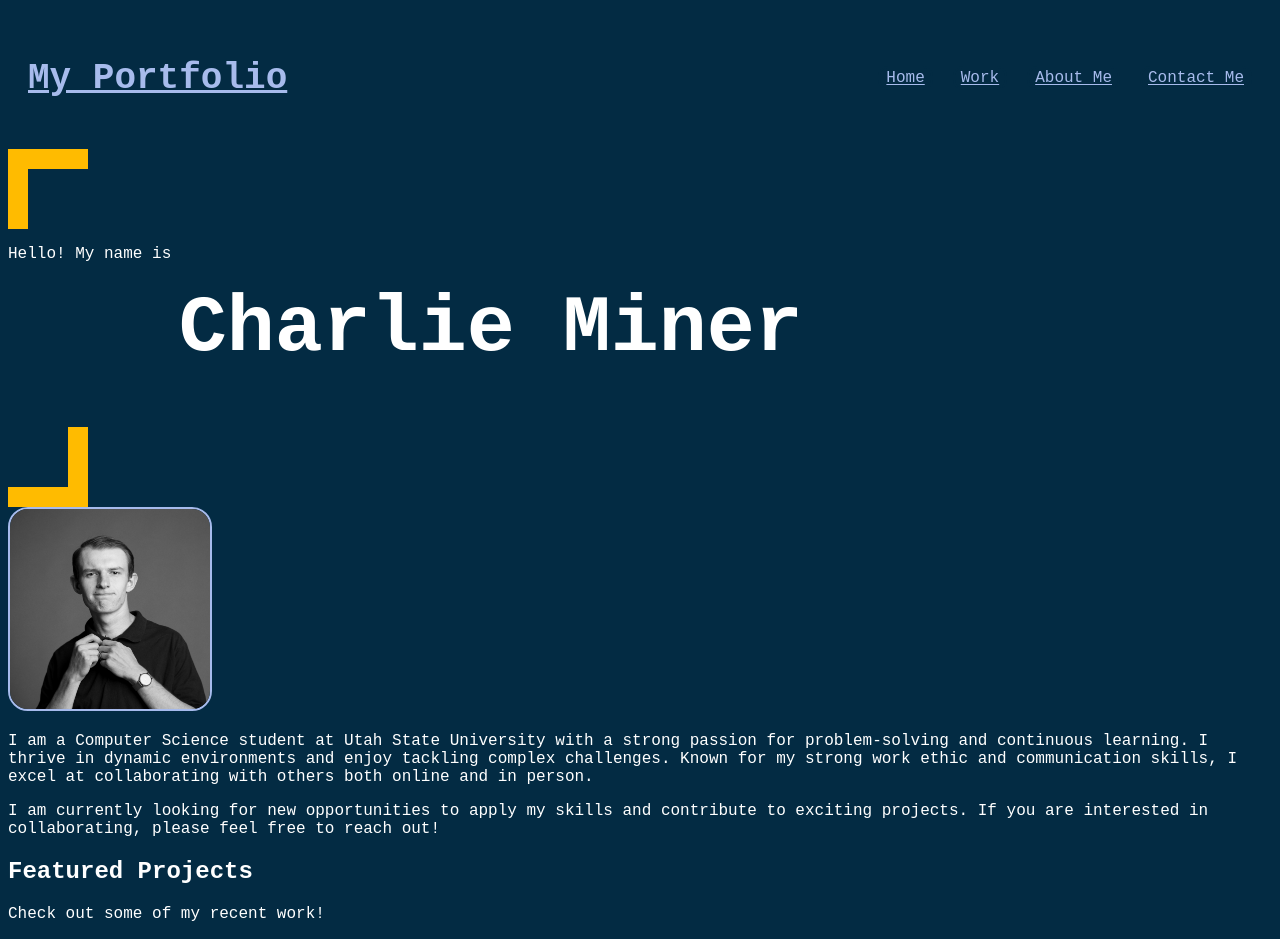
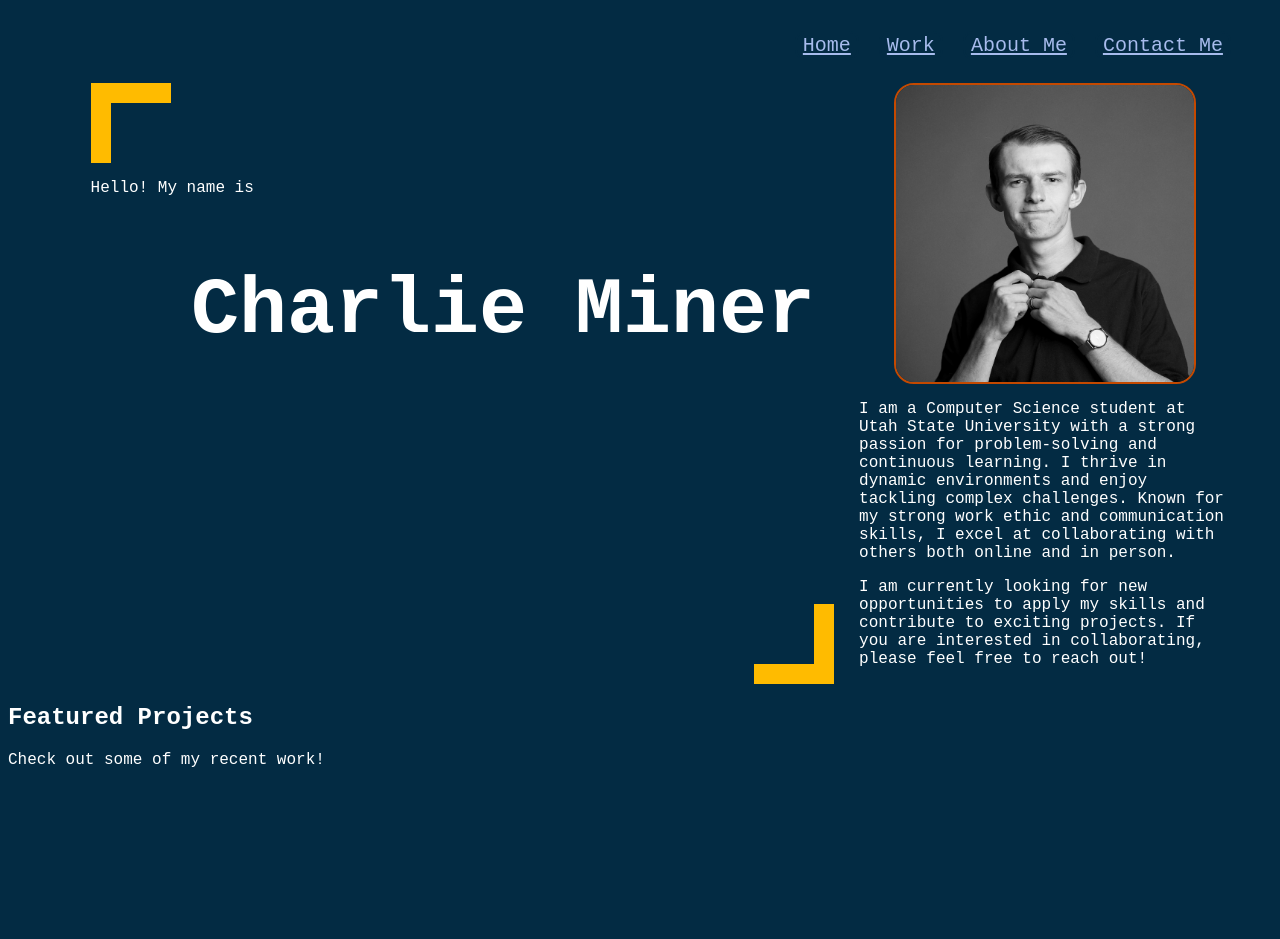
Before and after one commit to Churro1/portfolio, a React (Vite) app: page / in a window 1280 px wide. After the commit the page ends 800 px from the top, so only its background shows below. Built offline with nearby package versions, Linux system fonts and the light colour scheme.

Commit message:
some stylign stuff

```diff
--- a/src/components/Landing.jsx
+++ b/src/components/Landing.jsx
@@ -7,13 +7,16 @@ function Landing() {
 
   return (
     <>
+      <div className='container'>
+
+        <div className="left-section">
           <div className='top-left-corner'>
             <div className='vertical'></div>
             <div className='horizontal'></div>
           </div>
 
-      <div className="title">
-        <p>Hello! My name is</p>
+          <div className="introduction">
+            <p className='hello'>Hello! My name is</p>
             <h1 className='name'>Charlie Miner</h1>
           </div>
 
@@ -21,12 +24,12 @@ function Landing() {
             <div className='vertical'></div>
             <div className='horizontal'></div>
           </div>
+        </div>
 
+        <div className="right-section">
 
-      <div>
           <img className="headshot" src={headshot} alt="Charlie Miner Headshot" />
 
-      </div>
 
           <div className="description">
             <p>
@@ -35,6 +38,8 @@ function Landing() {
             <p>
               I am currently looking for new opportunities to apply my skills and contribute to exciting projects. If you are interested in collaborating, please feel free to reach out!
             </p>
+          </div>
+        </div>
       </div>
 
       <div className="featured">
--- a/src/components/Navigation.jsx
+++ b/src/components/Navigation.jsx
@@ -11,9 +11,9 @@ function Navigation() {
 
     return (
         <nav>
-            <div  className="nav-title">
+            {/* <div  className="nav-title">
                 <h1>My Portfolio</h1>
-            </div>
+            </div> */}
 
             <div className="nav-buttons" >
                 <button onClick={() => handleNavigation("/")}>Home</button>
--- a/src/styles/App.css
+++ b/src/styles/App.css
@@ -12,10 +12,3 @@ html {
     color: white;
     font-family: 'Courier New', Courier, monospace;
 }
-
-img {
-    width: auto;
-    height: 200px;
-    border-radius: 20px;
-    border: 2px solid var(--powder-blue);
-}
--- a/src/styles/landing.css
+++ b/src/styles/landing.css
@@ -1,11 +1,60 @@
+.container {
+    display: grid;
+    grid-template-columns: 2fr 1fr;
+    gap: 2%;
+}
+
+.left-section {
+    grid-column: 1;
+
+    position: relative;
+    margin-left: 10%;
+}
+
+.introduction {
+    display: grid;
+    grid-template-rows: 1fr 2fr;
+    position: relative;
+
+
+}
+
+.hello {
+    grid-row: 1;
+    position: absolute;
+    top: 0;
+    left: 0;
+}
+
 .name {
+    grid-row: 2;
     font-size: 5rem;
     margin-top: 20px;
     margin-left: 13.5%;
 }
 
+.right-section {
+    grid-column: 2;
+    display: flex;
+    flex-direction: column;
+
+    margin-right: 10%;
+    align-items: center;
+}
+
+.headshot {
+    width: 80%;
+    height: auto;
+    border-radius: 20px;
+    border: 2px solid var(--mahogany);
+}
+
+
+
 .top-left-corner {
     position: relative;
+    top: 0;
+    left: 0;
     width: 80px;
     height: 80px;
 }
@@ -31,9 +80,11 @@
 
 
 .bottom-right-corner {
-    position: relative;
+    position: absolute;
     width: 80px;
     height: 80px;
+    bottom: 0;
+    right: 0;
 }
 
 .bottom-right-corner > .vertical {
--- a/src/styles/navigation.css
+++ b/src/styles/navigation.css
@@ -1,9 +1,10 @@
 nav {
     display: flex;
-    justify-content: space-between;
+    justify-content: end;
     align-items: center;
-    padding: 20px;
     background-color: var(--prussian-blue);
+    height: 75px;
+    margin-right: 3.25%;
 }
 
 .nav-title {
@@ -24,7 +25,7 @@ nav {
     background-color: var(--prussian-blue);
     border: 2px solid var(--prussian-blue);
     border-radius: 10px;
-    font-size: 16px;
+    font-size: 20px;
     cursor: pointer;
     text-decoration: underline;
     text-underline-offset: 2px;
```
Lines whose indentation alone changed are shown as unchanged.
